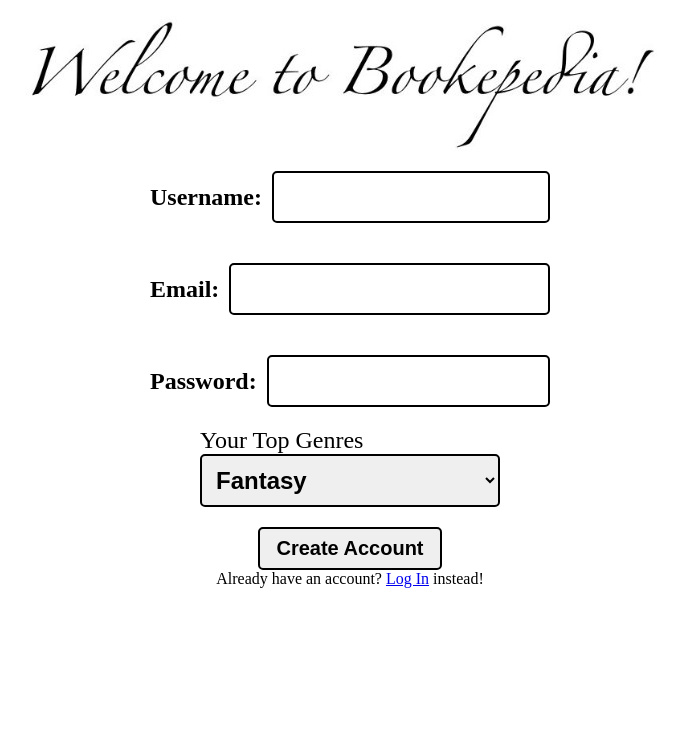
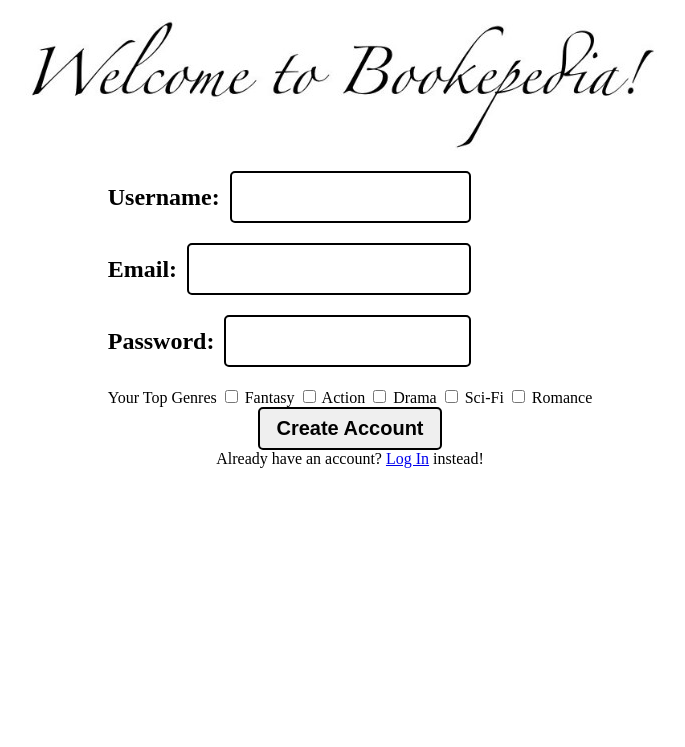
Before and after one commit to aamukta-d/bookepedia, a Django app: template templates/bookepedia/Registration.html in a window 1280 px wide. Shown: the top 747 px of the page, without its empty margins (290-975 px from the left). Run offline with Django 3.2, Linux system fonts and the light colour scheme; the template is opened without the code that fills it, so the values that code supplies are empty.

Commit message:
checkbox fixed

```diff
--- a/bookepedia/urls.py
+++ b/bookepedia/urls.py
@@ -6,5 +6,5 @@ app_name = 'bookepedia'
 urlpatterns = [
     path('', views.homepage, name = 'homepage'),
     path('add_a_book', views.add_a_book, name = 'add_a_book'),
-    path('register', views.register, name = 'register')
+    path('register/', views.register, name = 'register')
 ]
--- a/static/stylesheets/register_style.css
+++ b/static/stylesheets/register_style.css
@@ -1,19 +1,18 @@
 .container {
     position: relative;
-    width: 100%; /* adjust as needed */
-    height: 100vh; /* adjust as needed */
+    width: 100%;
+    height: 100vh;
     display: flex;
     flex-direction: column;
-    justify-content: flex-start; /* align at the top */
-    align-items: center; /* center horizontally */
-
+    justify-content: flex-start;
+    align-items: center;
 }
 
 .all_inputs {
-    margin-top: 20px; /* adjust as needed */
+    margin-top: 20px;
     margin-bottom: 20px;
-    width: 75%; /* adjust as needed */
-    max-width: 400px; /* adjust as needed */
+    width: 75%;
+    max-width: 400px;
     display: flex;
     align-items: center;
 }
@@ -21,7 +20,7 @@
 .all_inputs label {
     margin-right: 10px;
     font-weight: bold;
-    font-size: 24px; /* adjust as needed */
+    font-size: 24px;
 }
 
 .all_inputs input[type="text"] {
@@ -31,40 +30,19 @@
     border: 2.5px solid #000000;
     border-radius: 5px;
     font-weight: bold;
-    font-size: 24px; /* adjust as needed */
-    outline: none;
-}
-
-.dropdown label {
-    font-size: 24px; /* adjust as needed */
-}
-
-.dropdown {
-    width: 100%;
-    max-width: 300px; /* Adjust as needed */
-    margin-bottom: 20px;
-}
-
-.dropdown select {
-    width: 100%;
-    padding: 10px;
-    border: 2.5px solid #000000;
-    border-radius: 5px;
-    font-weight: bold;
     font-size: 24px;
     outline: none;
-    max-width: 100%;
 }
 
 .button {
     width: 100%;
     max-width: 300px;
-    text-align: center; /* Center the button */
+    text-align: center;
 }
 
 .button input[type="submit"] {
-    padding: 8px 16px; /* Adjust padding as needed */
-    border: 2px solid #000000; /* Make the border bold */
+    padding: 8px 16px;
+    border: 2px solid #000000;
     border-radius: 5px;
     font-weight: bold;
     font-size: 20px;
--- a/templates/bookepedia/Registration.html
+++ b/templates/bookepedia/Registration.html
@@ -11,6 +11,8 @@ Register Page
     <div class="container">
 
         <img src="{% static 'images/Welcome.jpg' %}" class="registerLogo"/>
+        <form id="user_form" method="post" action="{% url 'bookepedia:register' %}" enctype="multipart/form-data">
+            {% csrf_token %}
         <div class = "all_inputs">
             <label for="username">Username: </label>
             <input type="text" id="username" name="username">
@@ -21,25 +23,26 @@ Register Page
             <input type="text" id="email" name="email">
             </div>
 
-            <div class = "all_inputs">
-                <label for="email">Password: </label>
-                <input type="text" id="password" name="password">
-                </div>
+        <div class = "all_inputs">
+            <label for="password">Password: </label>
+            <input type="text" id="password" name="password">
+            </div>
 
-            <div class="dropdown">
-                <label for="drop">Your Top Genres </label>
-                <select name="genres" id="genres">
-                <option value="Fantasy">Fantasy</option>
-                <option value="Action">Action</option>
-                <option value="Drama">Drama</option>
-                <option value="Sci-Fi">Sci-Fi</option>
-                <option value="Romance">Romance</option>
-                </select>
-                </div>
+        <div class="genre_box">
+            <label for="genres">Your Top Genres</label>
+            <form id="genres">
+                <label class="genre-label"><input type="checkbox" name="genres" value="Fantasy"> Fantasy</label>
+                <label class="genre-label"><input type="checkbox" name="genres" value="Action"> Action</label>
+                <label class="genre-label"><input type="checkbox" name="genres" value="Drama"> Drama</label>
+                <label class="genre-label"><input type="checkbox" name="genres" value="Sci-Fi"> Sci-Fi</label>
+                <label class="genre-label"><input type="checkbox" name="genres" value="Romance"> Romance</label>
+                </form>
+            </div>
 
             <div class="button">
                 <input type="submit" value="Create Account">
                 </div>
+            </form>
 
             <div class="login">
 
```
Also changed, not shown: bookepedia/views.py (line endings or trailing spaces).
